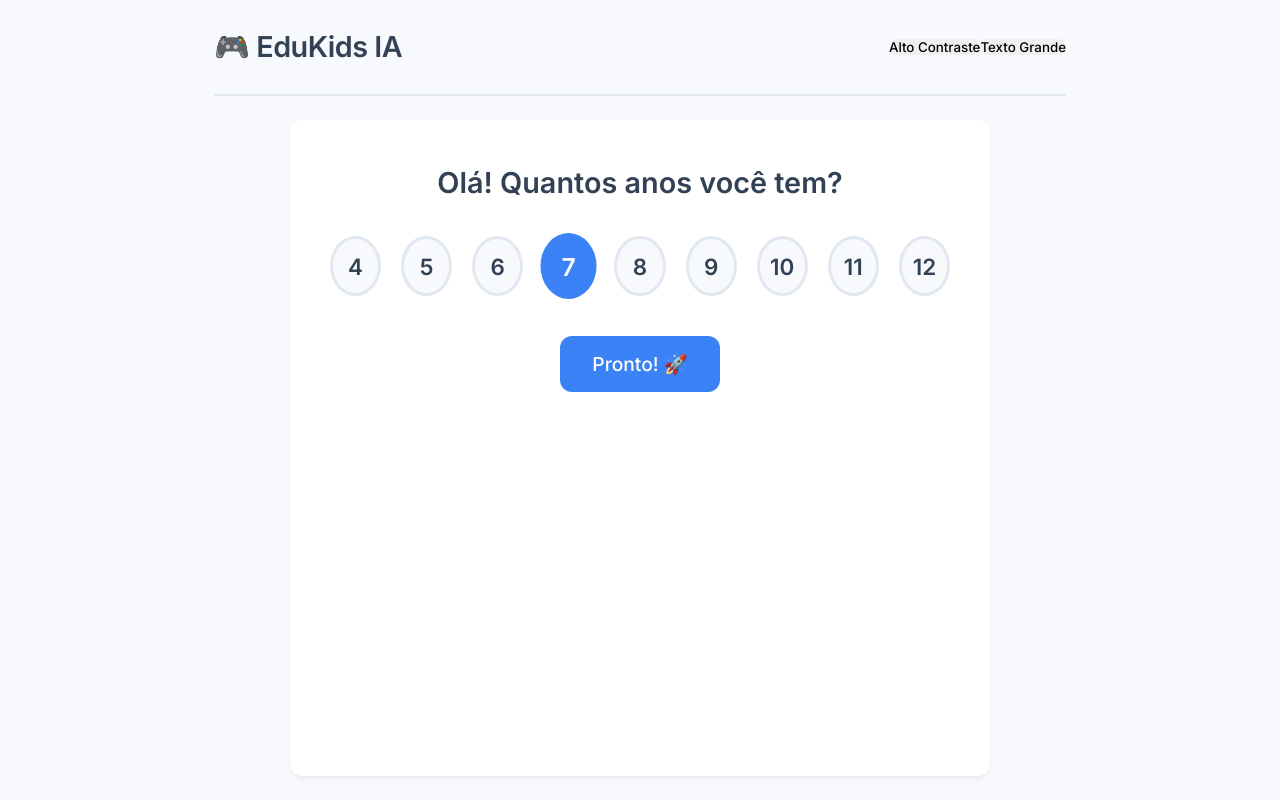
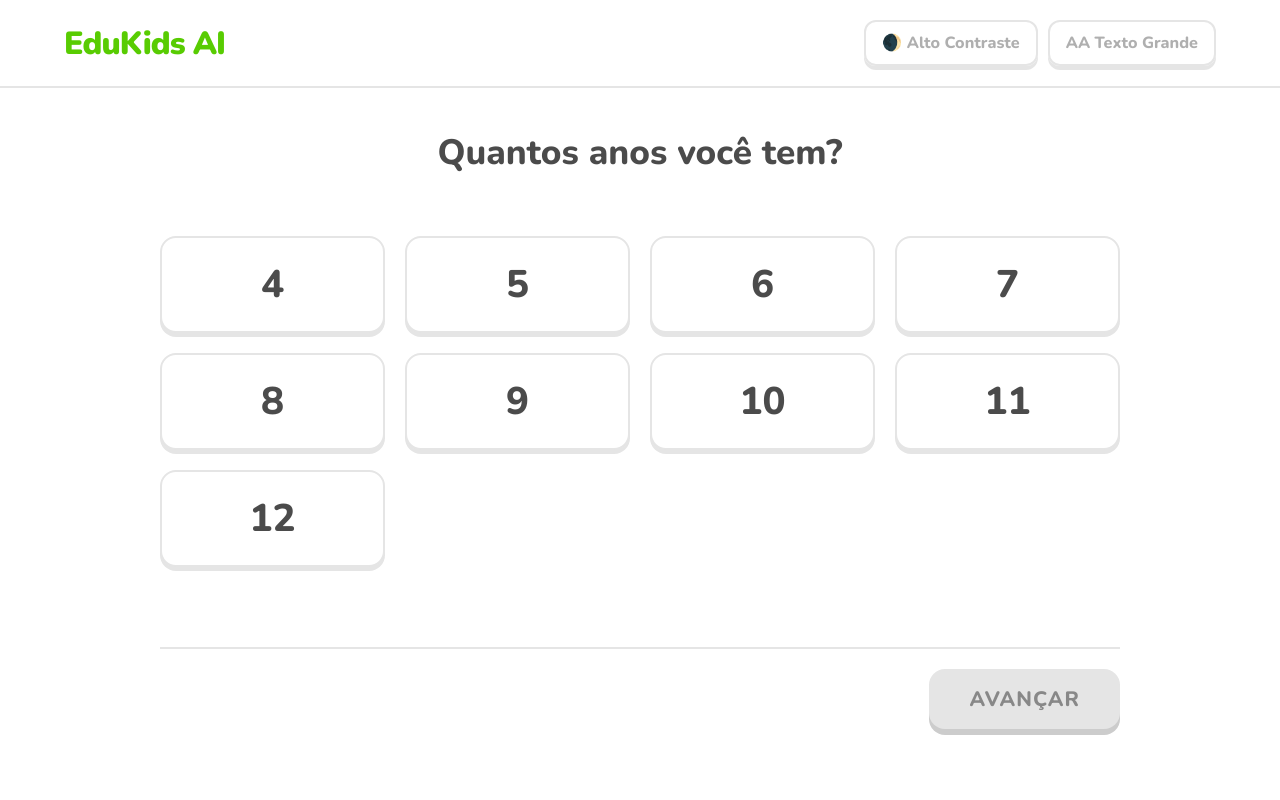
Before and after one commit to devguillen/EduKids, a React (Vite) app: page / in a window 1280 px wide. Built offline with nearby package versions, Linux system fonts and the light colour scheme.

Commit message:
feat: redesign visual duolingo e multipla escolha iterando por fila dinâmicamente

```diff
--- a/src/App.css
+++ b/src/App.css
@@ -1,175 +1,228 @@
-/* =========================================================================
-   APP SCOPED STYLES (GAME EDITION)
-   ========================================================================= */
+/* APP.CSS - LAYOUT DE ALTA QUALIDADE */
 
-.app-container {
+.app-wrapper {
   display: flex;
   flex-direction: column;
-  height: 100vh;
-  margin: 0 auto;
-  max-width: 900px;
-  padding: 24px;
+  min-height: 100vh;
 }
 
-header {
+.top-navbar {
   display: flex;
   justify-content: space-between;
   align-items: center;
-  padding-bottom: 24px;
-  border-bottom: 2px solid var(--bubble-ai);
-  margin-bottom: 24px;
+  padding: 20px 5%;
+  border-bottom: 2px solid var(--border-color);
+  background: var(--surface-color);
 }
 
-h1 {
-  font-size: 1.8rem;
-  color: var(--text-primary);
-  font-weight: 800;
-  letter-spacing: -0.5px;
+.logo-title {
+  font-size: 2rem;
+  font-weight: 900;
+  color: var(--primary-color);
+  letter-spacing: -1px;
 }
 
-.game-main-area {
+.main-content {
   flex: 1;
   display: flex;
-  align-items: stretch;
   justify-content: center;
+  padding: 40px 20px;
+  max-width: 1000px;
+  margin: 0 auto;
+  width: 100%;
 }
 
-/* WIZARD CARD & GAME CARD */
-.wizard-card, .game-card {
-  width: 100%;
-  max-width: 700px;
-  background-color: var(--surface-color);
-  border-radius: var(--border-radius);
-  box-shadow: var(--shadow-soft);
-  padding: 40px;
-  text-align: center;
-  animation: fadeIn 0.4s ease-out;
+/* SENSORY CONTROLS (Beautiful Panel) */
+.sensory-panel {
+  display: flex;
+  gap: 10px;
 }
 
-.wizard-card h2, .game-question {
-  font-size: 1.8rem;
-  color: var(--text-primary);
-  margin-bottom: 30px;
+.sensory-btn {
+  background: transparent;
+  color: var(--text-muted);
+  border: 2px solid var(--border-color);
+  padding: 10px 16px;
+  border-radius: 12px;
+  font-size: 0.9em;
+  font-weight: 800;
+  box-shadow: 0 4px 0 var(--border-color);
 }
 
-/* BUTTONS */
-.choice-button {
-  width: 60px;
-  height: 60px;
-  font-size: 1.4rem;
-  font-weight: bold;
-  border-radius: 50%;
-  background: var(--bg-color);
-  color: var(--text-primary);
-  border: 3px solid var(--bubble-ai);
-  display: flex;
-  align-items: center;
-  justify-content: center;
+.sensory-btn[data-active="true"] {
+  border-color: var(--secondary-color);
+  color: var(--secondary-color);
+  box-shadow: 0 4px 0 var(--secondary-color);
 }
 
-.choice-button:hover { background: var(--bubble-user); }
-.choice-button.selected {
-  background: var(--action-primary);
-  color: white;
-  border-color: var(--action-primary);
-  transform: scale(1.1);
+/* WIZARD & CONTENT UI (Spacious and Playful) */
+.wizard-container {
+  width: 100%;
+  display: flex;
+  flex-direction: column;
+  align-items: center;
+  gap: 40px;
 }
 
-.grid-options {
+.wizard-title {
+  font-size: 2.2rem;
+  font-weight: 800;
+  text-align: center;
+  margin-bottom: 20px;
+}
+
+.options-grid {
   display: grid;
-  grid-template-columns: repeat(auto-fit, minmax(180px, 1fr));
+  grid-template-columns: repeat(auto-fit, minmax(200px, 1fr));
+  gap: 20px;
+  width: 100%;
+}
+
+/* Cards de Escolha Mutlipla Estilo Jogo */
+.option-card {
+  background: var(--surface-color);
+  border: 2px solid var(--border-color);
+  border-radius: 16px;
+  padding: 20px;
+  font-size: 1.2rem;
+  color: var(--text-main);
+  box-shadow: 0 4px 0 var(--border-color);
+  display: flex;
+  flex-direction: column;
+  align-items: center;
+  gap: 10px;
+}
+
+.option-card:hover {
+  background: #fdfdfd;
+}
+
+.option-card[data-selected="true"] {
+  border-color: var(--secondary-color);
+  background-color: #ddf4ff; /* Light Blue tint */
+  color: var(--secondary-shadow);
+  box-shadow: 0 4px 0 var(--secondary-color);
+}
+
+[data-theme="high-contrast"] .option-card[data-selected="true"] {
+  background-color: #0b1a2e;
+}
+
+/* Botões Avançar */
+.action-line {
+  width: 100%;
+  display: flex;
+  justify-content: flex-end;
+  margin-top: 40px;
+  border-top: 2px solid var(--border-color);
+  padding-top: 20px;
+}
+
+.btn-primary {
+  background-color: var(--primary-color);
+  color: white;
+  padding: 16px 40px;
+  font-size: 1.3rem;
+  text-transform: uppercase;
+  letter-spacing: 1px;
+  box-shadow: 0 6px 0 var(--primary-shadow);
+}
+
+.btn-primary:active {
+  box-shadow: none;
+  transform: translateY(6px);
+}
+
+.btn-primary:disabled {
+  background-color: var(--border-color);
+  box-shadow: 0 6px 0 #cccccc;
+  cursor: not-allowed;
+  color: #888;
+}
+
+/* GAME UI */
+.game-play-area {
+  width: 100%;
+  max-width: 800px;
+  margin: 0 auto;
+}
+
+.game-question-text {
+  font-size: 2rem;
+  font-weight: 800;
+  margin-bottom: 40px;
+  text-align: center;
+}
+
+.game-answers-grid {
+  display: flex;
+  flex-direction: column;
   gap: 16px;
 }
 
-.big-choice-button {
+.answer-btn {
+  background: var(--surface-color);
+  border: 2px solid var(--border-color);
+  border-radius: 16px;
+  box-shadow: 0 4px 0 var(--border-color);
   padding: 20px;
   font-size: 1.2rem;
-  border-radius: 16px;
-  background: var(--bg-color);
-  border: 4px solid var(--bubble-ai);
-  color: var(--text-primary);
+  color: var(--text-main);
+  text-align: left;
 }
 
-.big-choice-button:hover {
-  background: var(--bubble-user);
-  border-color: var(--action-hover);
+.answer-btn:hover:not(:disabled) {
+  background: #f9f9f9;
 }
 
-.primary-btn {
-  background: var(--action-primary);
-  color: white;
-  padding: 16px 32px;
-  font-size: 1.2rem;
-  border-radius: 12px;
-}
-.primary-btn:hover { background: var(--action-hover); }
-
-.secondary-btn {
-  background: transparent;
-  color: var(--text-secondary);
-  border: 1px solid var(--text-secondary);
-  padding: 10px 20px;
+.answer-btn.wrong-shake {
+  animation: shake 0.4s;
+  border-color: #ff4b4b;
+  box-shadow: 0 4px 0 #cc3c3c;
+  background-color: #ffeded;
 }
 
-/* GAME UI SPECIFICS */
-.game-options {
+.hint-banner {
+  margin-top: 20px;
+  background-color: #fffae6;
+  border: 2px solid #ffc800;
+  color: #b08a00;
+  padding: 20px;
+  border-radius: 16px;
+  font-weight: bold;
+}
+
+.victory-banner {
+  text-align: center;
+  padding: 60px 20px;
+  background-color: #e5ffe5;
+  border: 2px solid var(--primary-color);
+  border-radius: 20px;
+  color: var(--primary-shadow);
+}
+
+.victory-banner h2 { font-size: 2.5rem; margin-bottom: 20px; }
+
+/* Carregador animado e sutil */
+.loading-box {
   display: flex;
   flex-direction: column;
-  gap: 12px;
+  align-items: center;
+  gap: 20px;
+  color: var(--secondary-color);
+  font-weight: 800;
+  font-size: 1.5rem;
+  margin-top: 100px;
+  animation: float 2s infinite ease-in-out;
 }
 
-.game-btn {
-  padding: 18px;
-  font-size: 1.1rem;
-  background-color: var(--bg-color);
-  border: 3px solid var(--bubble-user);
-  border-radius: 12px;
-  color: var(--text-primary);
-  text-align: left;
-}
-.game-btn:hover:not(:disabled) {
-  background-color: var(--bubble-user);
-  transform: translateX(4px);
-}
-.game-btn:disabled {
-  opacity: 0.5;
-  cursor: not-allowed;
+@keyframes shake {
+  0%, 100% { transform: translateX(0); }
+  25% { transform: translateX(-10px); }
+  75% { transform: translateX(10px); }
 }
 
-.wrong-shake {
-  animation: shake 0.4s;
-  border-color: #ef4444; /* Vermelho suave pra erro */
-  background-color: #fee2e2;
+@keyframes float {
+  0%, 100% { transform: translateY(0); }
+  50% { transform: translateY(-10px); }
 }
-
-.hint-box {
-  margin-top: 24px;
-  padding: 16px;
-  background-color: #fffbeb; /* Amarelo suave dica */
-  border-radius: 8px;
-  border-left: 4px solid #fbbf24;
-  text-align: left;
-  color: #92400e;
-}
-
-.victory-card { background-color: #f0fdf4; border: 2px solid #bbf7d0; }
-.victory-text { font-size: 1.2em; color: #166534; margin-bottom: 24px; }
-.pulse { animation: pulse 2s infinite; }
-
-.screen-center {
-  display: flex;
-  align-items: center;
-  justify-content: center;
-  height: 100%;
-  width: 100%;
-}
-.loading-spinner {
-  font-size: 1.5rem;
-  animation: pulse 1.5s infinite;
-  color: var(--action-primary);
-}
-
-/* Animations */
-@keyframes fadeIn { from { opacity: 0; transform: translateY(10px); } to { opacity: 1; transform: translateY(0); } }
-@keyframes pulse { 0% { transform: scale(1); } 50% { transform: scale(1.05); } 100% { transform: scale(1); } }
-@keyframes shake { 0%, 100% { transform: translateX(0); } 25% { transform: translateX(-5px); } 75% { transform: translateX(5px); } }
--- a/src/App.jsx
+++ b/src/App.jsx
@@ -14,51 +14,100 @@ export default function App() {
   const [highContrast, setHighContrast] = useState(false);
   const [largeText, setLargeText] = useState(false);
 
-  // Game State
   const [showWizard, setShowWizard] = useState(true);
-  const [profile, setProfile] = useState(null);
+  const [age, setAge] = useState(null);
+
+  // Array linearizado do que precisa ser estudado.
+  // Ex: [ {subject: 'Math', topic: 'Adição'}, {subject: 'Português', topic: 'Vírgula'} ]
+  const [studyQueue, setStudyQueue] = useState([]);
+  const [currentQueueIndex, setCurrentQueueIndex] = useState(0);
+
   const [levelData, setLevelData] = useState(null);
   const [isLoading, setIsLoading] = useState(false);
   const [errorMsg, setErrorMsg] = useState('');
 
+  // Atencionando DOM p/ CSS
   useEffect(() => {
-    document.body.className = '';
-    if (highContrast) document.body.classList.add('sensory-high-contrast');
-    if (largeText) document.body.classList.add('sensory-large-text');
+    const root = document.documentElement;
+    if (highContrast) {
+      root.setAttribute('data-theme', 'high-contrast');
+    } else {
+      root.removeAttribute('data-theme');
+    }
+
+    if (largeText) {
+      root.setAttribute('data-text', 'large');
+    } else {
+      root.removeAttribute('data-text');
+    }
   }, [highContrast, largeText]);
 
-  // Dispara quando a criança acaba as escolhas 1, 2 e 3
   const handleWizardComplete = async (wizardData) => {
-    setProfile(wizardData);
+    // Transforma o dicionário aninhado em uma fila plana sequencial
+    const queue = [];
+    Object.keys(wizardData.subjectsAndTopics).forEach(subject => {
+       wizardData.subjectsAndTopics[subject].forEach(topic => {
+          queue.push({ subject, topic });
+       });
+    });
+
+    setAge(wizardData.age);
+    setStudyQueue(queue);
+    setCurrentQueueIndex(0);
     setShowWizard(false);
-    await loadNewGameLevel(wizardData);
+
+    // Carrega o primeiro level
+    if (queue.length > 0) {
+      await composeNextLevel(wizardData.age, queue[0]);
+    }
   };
 
-  const loadNewGameLevel = async (currentProfile) => {
+  const composeNextLevel = async (studentAge, queueItem) => {
     setIsLoading(true);
     setErrorMsg('');
     setLevelData(null);
 
-    const result = await neuroTutor.generateMiniGame(currentProfile);
+    const result = await neuroTutor.generateMiniGame({
+      age: studentAge,
+      subject: queueItem.subject,
+      topic: queueItem.topic
+    });
 
     if (result.success && result.gameLevel) {
-      // Misturando (shuffle) as opções devolvidas pela IA para a resposta certa não ficar óbvia
+      // Embaralha as respostas para n viciar
       const shuffledOptions = [...result.gameLevel.options].sort(() => Math.random() - 0.5);
       setLevelData({
         ...result.gameLevel,
-        options: shuffledOptions
+        options: shuffledOptions,
+        subjectContext: queueItem.subject
       });
     } else {
-      setErrorMsg(result.error || 'Erro desconhecido');
+      setErrorMsg(result.error || 'Erro ao comunicar com a IA');
     }
 
     setIsLoading(false);
   };
 
+  const handleLevelCompleted = async () => {
+    // Move na fila
+    const nextIndex = currentQueueIndex + 1;
+    if (nextIndex < studyQueue.length) {
+       setCurrentQueueIndex(nextIndex);
+       await composeNextLevel(age, studyQueue[nextIndex]);
+    } else {
+       // Loop do jogo acabou, se ele selecionou só 1 tópico de 1 matéria (ou vários e acabou).
+       // Volta The Wizard ou mostra tela final
+       alert('Você completou todos os tópicos que selecionou! 🎉');
+       setShowWizard(true);
+    }
+  };
+
   return (
-    <div className="app-container">
-      <header>
-        <h1 style={{cursor: 'pointer'}} onClick={() => setShowWizard(true)}>🎮 EduKids IA</h1>
+    <div className="app-wrapper">
+      <header className="top-navbar">
+        <h1 className="logo-title" onClick={() => setShowWizard(true)} style={{cursor:'pointer'}}>
+          EduKids AI
+        </h1>
         <SensoryControls
           onToggleContrast={() => setHighContrast(!highContrast)}
           onToggleTextSize={() => setLargeText(!largeText)}
@@ -67,28 +116,31 @@ export default function App() {
         />
       </header>
 
-      <main className="game-main-area">
+      <main className="main-content">
         {showWizard ? (
           <Wizard onComplete={handleWizardComplete} />
         ) : (
           <div className="game-play-area">
             {isLoading && (
-              <div className="screen-center">
-                <div className="loading-spinner">✨ Preparando o seu jogo... ✨</div>
+              <div className="loading-box">
+                <div>Carregando a próxima etapa...</div>
+                <div>✨ ✨ ✨</div>
               </div>
             )}
 
             {errorMsg && !isLoading && (
-              <div className="error-box">
-                <p>Oops! {errorMsg}</p>
-                <button className="primary-btn" onClick={() => loadNewGameLevel(profile)}>Tentar de novo!</button>
+              <div style={{textAlign: 'center', marginTop: '50px'}}>
+                <h2 style={{color: 'red', marginBottom: '20px'}}>Puxa! {errorMsg}</h2>
+                <button className="btn-primary" onClick={() => composeNextLevel(age, studyQueue[currentQueueIndex])}>
+                  Tentar novamente
+                </button>
               </div>
             )}
 
             {!isLoading && !errorMsg && levelData && (
                <GameUI
                  levelData={levelData}
-                 onNextLevel={() => loadNewGameLevel(profile)}
+                 onNextLevel={handleLevelCompleted}
                />
             )}
           </div>
--- a/src/components/SensoryControls.jsx
+++ b/src/components/SensoryControls.jsx
@@ -1,17 +1,21 @@
 export const SensoryControls = ({ onToggleContrast, onToggleTextSize, highContrast, largeText }) => {
   return (
-    <div className="sensory-controls">
+    <div className="sensory-panel">
       <button
+        className="sensory-btn"
         onClick={onToggleContrast}
+        data-active={highContrast}
         aria-pressed={highContrast}
       >
-        {highContrast ? 'Cores Suaves' : 'Alto Contraste'}
+        {highContrast ? '☀️ Cores Suaves' : '🌒 Alto Contraste'}
       </button>
       <button
+        className="sensory-btn"
         onClick={onToggleTextSize}
+        data-active={largeText}
         aria-pressed={largeText}
       >
-        {largeText ? 'Texto Normal' : 'Texto Grande'}
+        {largeText ? 'Aa Texto Normal' : 'AA Texto Grande'}
       </button>
     </div>
   );
--- a/src/components/Wizard.jsx
+++ b/src/components/Wizard.jsx
@@ -1,81 +1,146 @@
 import { useState } from 'react';
 
-export const Wizard = ({ onComplete }) => {
-  const [step, setStep] = useState(1);
-  const [age, setAge] = useState(7);
-  const [subject, setSubject] = useState('');
-  const [topic, setTopic] = useState('');
+const MATERIAS_DISPONIVEIS = ['Matemática', 'Português', 'Ciências', 'Geografia'];
 
-  const subjects = ['Matemática', 'Português', 'Ciências'];
-  // Subtopics based on subject
-  const getTopics = () => {
-    if (subject === 'Matemática') return ['Adição Visual', 'Subtração', 'Formas Geométricas'];
-    if (subject === 'Português') return ['Vírgulas', 'Montar Frases', 'Sons das Letras'];
-    if (subject === 'Ciências') return ['Animais', 'Corpo Humano', 'Plantas'];
-    return [];
+const TOPICOS_POR_MATERIA = {
+  'Matemática': ['Adição', 'Subtração', 'Geometria', 'Lógica'],
+  'Português': ['Alfabeto', 'Formar Palavras', 'Vírgula', 'Acentos'],
+  'Ciências': ['Animais', 'Plantas', 'Corpo Humano', 'Universo'],
+  'Geografia': ['Cidades', 'Mapas', 'Clima', 'Planetas'],
 };
 
-  const nextStep = () => setStep(step + 1);
+export const Wizard = ({ onComplete }) => {
+  // Passos: 0 (Idade) -> 1 (Matérias) -> 2 (Tópicos Loop)
+  const [step, setStep] = useState(0);
+
+  const [age, setAge] = useState(null);
+  const [selectedSubjects, setSelectedSubjects] = useState([]);
+
+  // Ex: { 'Matemática': ['Adição', 'Subtração'], 'Ciências': ['Animais'] }
+  const [selectedTopics, setSelectedTopics] = useState({});
+  const [currentSubjectIndexForTopicSelection, setCurrentSubjectIndexForTopicSelection] = useState(0);
+
+  const toggleSubject = (subject) => {
+    if (selectedSubjects.includes(subject)) {
+      setSelectedSubjects(selectedSubjects.filter(s => s !== subject));
+    } else {
+      setSelectedSubjects([...selectedSubjects, subject]);
+    }
+  };
+
+  const toggleTopic = (subject, topic) => {
+    const currentList = selectedTopics[subject] || [];
+    let newList;
+    if (currentList.includes(topic)) {
+      newList = currentList.filter(t => t !== topic);
+    } else {
+      newList = [...currentList, topic];
+    }
+    setSelectedTopics({ ...selectedTopics, [subject]: newList });
+  };
+
+  const advanceTopicsStep = () => {
+    const currentSubject = selectedSubjects[currentSubjectIndexForTopicSelection];
+    // Se não marcou nada nesta matéria específica, ignora o warning por enquanto e avança
+    // Mas o ideal é bloquear.
+    const chosenTopics = selectedTopics[currentSubject] || [];
+    if (chosenTopics.length === 0) return; // Disables the button
+
+    if (currentSubjectIndexForTopicSelection + 1 < selectedSubjects.length) {
+      setCurrentSubjectIndexForTopicSelection(currentSubjectIndexForTopicSelection + 1);
+    } else {
+      // Finished all!
+      onComplete({
+        age,
+        subjectsAndTopics: selectedTopics // Dict of selected content
+      });
+    }
+  };
+
+  if (step === 0) {
+    return (
+      <div className="wizard-container">
+        <h2 className="wizard-title">Quantos anos você tem?</h2>
+        <div className="options-grid">
+          {[4,5,6,7,8,9,10,11,12].map(num => (
+            <button
+              key={num}
+              className="option-card"
+              data-selected={age === num}
+              onClick={() => setAge(num)}
+            >
+              <span style={{fontSize: '2em'}}>{num}</span>
+            </button>
+          ))}
+        </div>
+        <div className="action-line">
+          <button className="btn-primary" disabled={!age} onClick={() => setStep(1)}>
+            AVANÇAR
+          </button>
+        </div>
+      </div>
+    );
+  }
 
   if (step === 1) {
     return (
-      <div className="wizard-card">
-        <h2>Olá! Quantos anos você tem?</h2>
-        <div style={{ display: 'flex', gap: '20px', justifyContent: 'center', marginTop: '30px' }}>
-          {[4,5,6,7,8,9,10,11,12].map(num => (
+      <div className="wizard-container">
+        <h2 className="wizard-title">O que vamos estudar hoje?</h2>
+        <p style={{color: 'var(--text-muted)'}}>Pode escolher mais de um!</p>
+        <div className="options-grid">
+          {MATERIAS_DISPONIVEIS.map(mat => {
+            const isSelected = selectedSubjects.includes(mat);
+            return (
               <button
-              key={num}
-              className={`choice-button ${age === num ? 'selected' : ''}`}
-              onClick={() => setAge(num)}
+                key={mat}
+                className="option-card"
+                data-selected={isSelected}
+                onClick={() => toggleSubject(mat)}
               >
-              {num}
+                {mat}
               </button>
-          ))}
+            );
+          })}
         </div>
-        <button className="primary-btn" style={{marginTop: '40px'}} onClick={nextStep}>Pronto! 🚀</button>
+        <div className="action-line">
+          <button className="btn-primary" disabled={selectedSubjects.length === 0} onClick={() => setStep(2)}>
+            AVANÇAR
+          </button>
+        </div>
       </div>
     );
   }
 
   if (step === 2) {
+    const subject = selectedSubjects[currentSubjectIndexForTopicSelection];
+    const availableTopics = TOPICOS_POR_MATERIA[subject] || [];
+    const chosenTopics = selectedTopics[subject] || [];
+
     return (
-      <div className="wizard-card">
-        <h2>O que vamos aprender hoje?</h2>
-        <div className="grid-options">
-          {subjects.map(s => (
-            <button
-              key={s}
-              className={`big-choice-button ${subject === s ? 'selected' : ''}`}
-              onClick={() => { setSubject(s); nextStep(); }}
-            >
-              {s}
-            </button>
-          ))}
-        </div>
-        <button className="secondary-btn" style={{marginTop: '20px'}} onClick={() => setStep(1)}>Voltar</button>
-      </div>
-    );
-  }
-
-  if (step === 3) {
-    return (
-      <div className="wizard-card">
-        <h2>Legal! Escolha um desafio de {subject}:</h2>
-        <div className="grid-options">
-          {getTopics().map(t => (
+      <div className="wizard-container">
+        <h2 className="wizard-title">O que de {subject} você quer ver?</h2>
+        <p style={{color: 'var(--text-muted)'}}>Selecione os temas desejados e avance.</p>
+        <div className="options-grid">
+           {availableTopics.map(t => (
              <button
                 key={t}
-              className={`big-choice-button`}
-              onClick={() => {
-                setTopic(t);
-                onComplete({ age, subject, topic: t });
-              }}
+                className="option-card"
+                data-selected={chosenTopics.includes(t)}
+                onClick={() => toggleTopic(subject, t)}
              >
                {t}
              </button>
            ))}
         </div>
-        <button className="secondary-btn" style={{marginTop: '20px'}} onClick={() => setStep(2)}>Voltar</button>
+        <div className="action-line">
+           <button
+             className="btn-primary"
+             disabled={chosenTopics.length === 0}
+             onClick={advanceTopicsStep}
+           >
+             {currentSubjectIndexForTopicSelection + 1 === selectedSubjects.length ? "COMEÇAR JOGO!" : "PRÓXIMA MATÉRIA"}
+           </button>
+        </div>
       </div>
     );
   }
--- a/src/index.css
+++ b/src/index.css
@@ -1,49 +1,43 @@
-/* =========================================================================
-   CALM TECH DESIGN SYSTEM
-   Foco em pessoas no Espectro Autista. Baixo estímulo visual, alto contraste.
-   ========================================================================= */
-
-@import url('https://fonts.googleapis.com/css2?family=Inter:wght@400;500;600&display=swap');
+@import url('https://fonts.googleapis.com/css2?family=Nunito:wght@400;600;800;900&display=swap');
 
 :root {
-  /* Paleta Suave Padrão */
-  --bg-color: #f7f9fc;
+  /* Duolingo-like Palette */
+  --bg-color: #ffffff;
   --surface-color: #ffffff;
-  --text-primary: #334155;
-  --text-secondary: #64748b;
 
-  --bubble-ai: #e2e8f0;    /* Cinza Azulado para Tutor */
-  --bubble-user: #dbeafe;  /* Azul Calmo para Aluno */
+  --primary-color: #58cc02;
+  --primary-shadow: #58a700;
+  --primary-hover: #61e002;
 
-  --action-primary: #3b82f6;
-  --action-hover: #2563eb;
-  --action-disabled: #cbd5e1;
-  --focus-ring: #bfdbfe;
+  --secondary-color: #1cb0f6;
+  --secondary-shadow: #1899d6;
+  --secondary-hover: #14bfff;
 
-  --border-radius: 12px;
-  --shadow-soft: 0 4px 6px -1px rgb(0 0 0 / 0.05), 0 2px 4px -2px rgb(0 0 0 / 0.05);
+  --text-main: #4b4b4b;
+  --text-muted: #afafaf;
+  --border-color: #e5e5e5;
 
-  --font-family: 'Inter', system-ui, sans-serif;
-  --base-size: 16px;
-  --transition-speed: 0.2s; /* Rápido, previsível, sem delay exagerado */
+  --font-family: 'Nunito', sans-serif;
+  --font-size: 18px; /* Default very readable */
 }
 
-/* Modo Alto Contraste para Auxílio Visual / Foco */
-body.sensory-high-contrast {
+/* HIGH CONTRAST THEME (Data Attribute Driven) */
+[data-theme="high-contrast"] {
   --bg-color: #121212;
-  --surface-color: #1e1e1e;
-  --text-primary: #ffffff;
-  --text-secondary: #e0e0e0;
+  --surface-color: #212121;
+  --text-main: #ffffff;
+  --text-muted: #aaaaaa;
+  --border-color: #424242;
 
-  --bubble-ai: #2d3748;
-  --bubble-user: #2b6cb0;
+  --primary-color: #2e7d32;
+  --primary-shadow: #1b5e20;
 
-  --border-color: #4a5568;
+  --secondary-color: #1565c0;
+  --secondary-shadow: #0d47a1;
 }
 
-/* Modo Texto Grande para Redução de Tensão Ocular */
-body.sensory-large-text {
-  --base-size: 20px;
+[data-text="large"] {
+  --font-size: 24px;
 }
 
 * {
@@ -54,27 +48,29 @@ body.sensory-large-text {
 
 body {
   font-family: var(--font-family);
-  font-size: var(--base-size);
+  font-size: var(--font-size);
   background-color: var(--bg-color);
-  color: var(--text-primary);
-  line-height: 1.6;
-  transition: background-color var(--transition-speed) ease;
+  color: var(--text-main);
+  transition: all 0.3s ease;
+  overflow-x: hidden;
 }
 
+/* Beautiful Universal Buttons Base */
 button {
   font-family: inherit;
   cursor: pointer;
   border: none;
-  border-radius: 8px;
-  font-weight: 500;
-  transition: all var(--transition-speed) ease;
+  border-radius: 16px;
+  font-weight: 800;
+  transition: transform 0.1s;
+}
+
+button:active {
+  transform: translateY(4px);
+  box-shadow: none !important;
 }
 
 button:focus-visible {
-  outline: 3px solid var(--focus-ring);
-  outline-offset: 2px;
+  outline: 4px solid var(--secondary-hover);
+  outline-offset: 4px;
 }
-
-input {
-  font-family: inherit;
-}
```
Also changed, not shown: src/core/types.ts (+2 -17 lines). Lines whose indentation alone changed are shown as unchanged.
